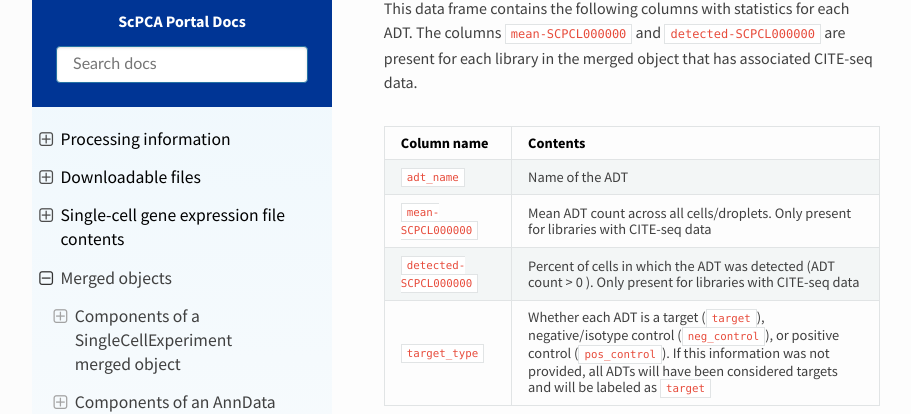
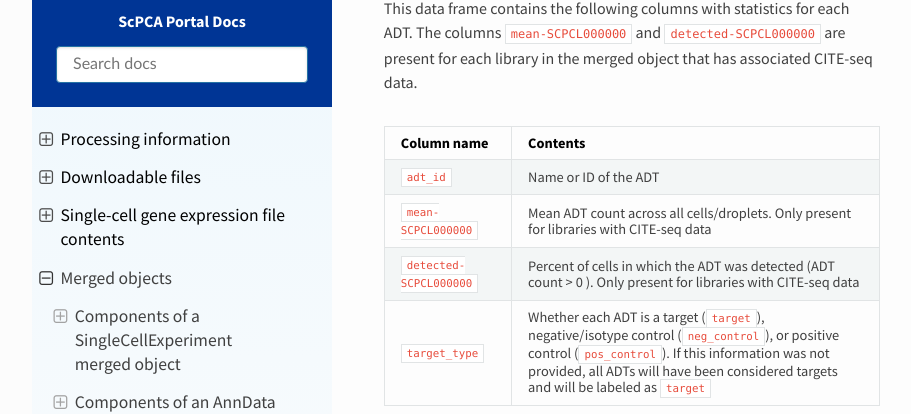
Before and after one commit to DongzeHE/scpca-docs, a Sphinx documentation site: the page built from docs/merged_objects.md, in a window 1280 px wide and 900 px high, scrolled down 13181 px. Shown: the part 92-506 px from the top of the window, without its empty margins (158-1069 px from the left). Built offline with Sphinx 7.4.7 and the Read the Docs theme 2.0.0, drawn with Linux system fonts in a browser that asks for light colours.

Commit message:
adt_name -> adt_id

```diff
--- a/docs/merged_objects.md
+++ b/docs/merged_objects.md
@@ -295,7 +295,7 @@ The columns `mean-SCPCL000000` and `detected-SCPCL000000` are present for each l
 
 | Column name | Contents                                                       |
 | ----------- | -------------------------------------------------------------- |
-| `adt_name`  | Name of the ADT                                                |
+| `adt_id`  | Name or ID of the ADT                                              |
 | `mean-SCPCL000000`      | Mean ADT count across all cells/droplets. Only present for libraries with CITE-seq data                       |
 | `detected-SCPCL000000`  | Percent of cells in which the ADT was detected (ADT count > 0 ). Only present for libraries with CITE-seq data |
 | `target_type` | Whether each ADT is a target (`target`), negative/isotype control (`neg_control`), or positive control (`pos_control`). If this information was not provided, all ADTs will have been considered targets and will be labeled as `target` |
```
Also changed, not shown: docs/sce_file_contents.md (+1 -1 lines).
